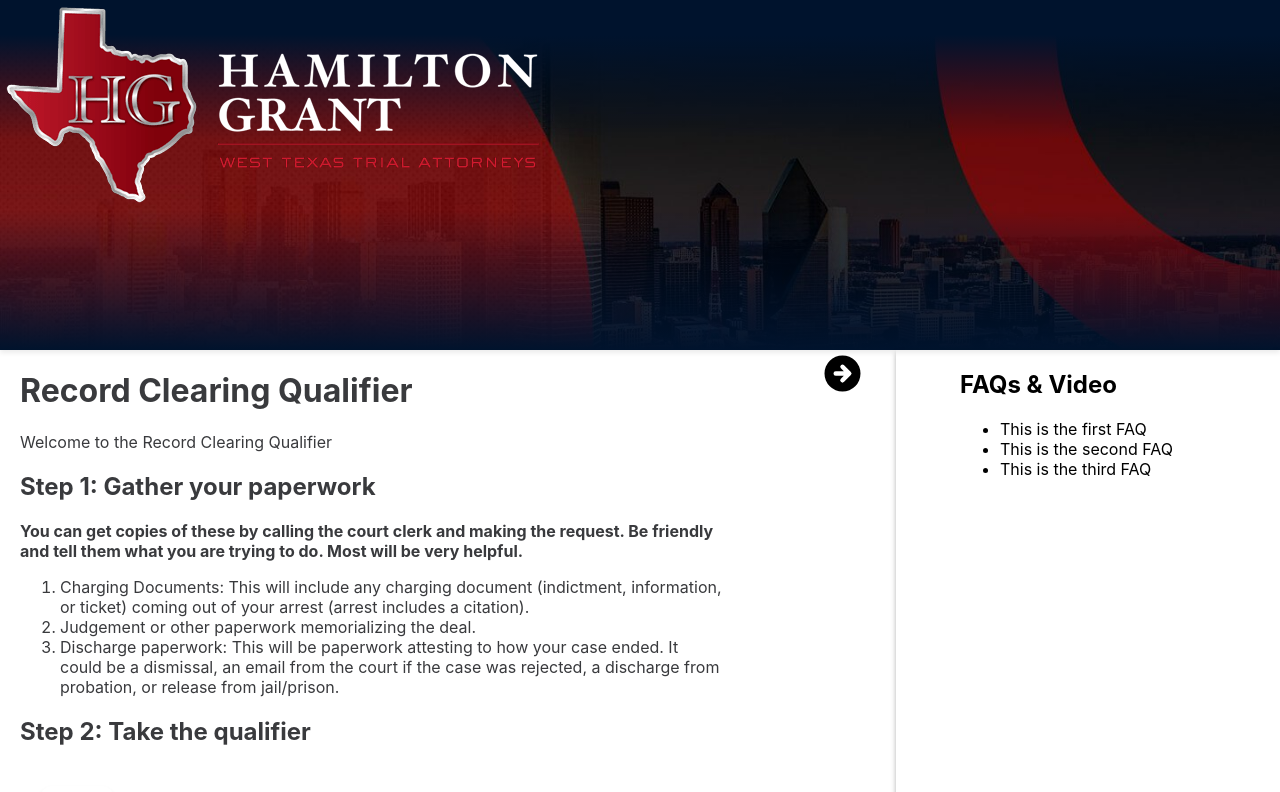
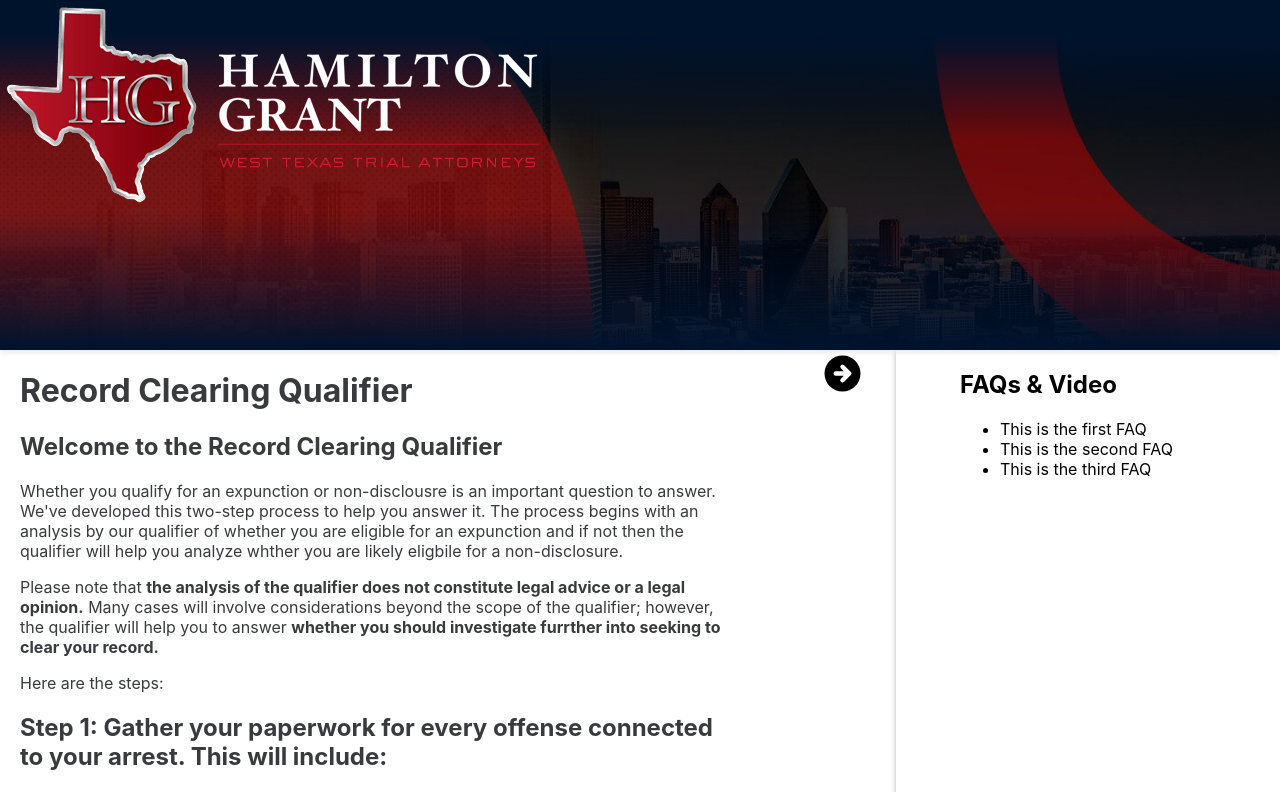
Before and after one commit to william-e43/hg-pipeline, a React (Create React App) app: page / in a window 1280 px wide. Shown: the top 792 px of the page. Built offline with nearby package versions, Linux system fonts and the light colour scheme.

Commit message:
adding legal language and minor styling

```diff
--- a/src/components/EndCases.jsx
+++ b/src/components/EndCases.jsx
@@ -64,7 +64,7 @@ const Q5Qual1 = (props) => {
       <h3>Your case involved driving or boating while intoxicated so you may be eligible for a non-disclosure so long as:</h3>
       <ul>
         <li>You have no prior convictions or deferred adjudications</li>
-        <li>The case you are trying to get sealed is not on the “Big Naughty List”</li>
+        <li>The case you are trying to get sealed is not on the Prohibited Case List</li>
         <li>Your BAC was not listed in the deferred judgment as being above .15</li>
         <li>You were not involved in an accident that included another person in your car or otherwise</li>
         <li>Your wait period will be two years from the date of discharge</li>
@@ -85,7 +85,7 @@ const Q5Qual2 = (props) => {
       <h2>Q5 Qual 2</h2>
       <h3>Your case was a misdemeanor and you were discharged after September 1, 2017 so you may be eligible for a non-disclosure so long as</h3>
       <ul>
-        <li>The case you are trying to get sealed is not on the list of prohibited cases</li>
+        <li>The case you are trying to get sealed is not on the Prohibited Case List</li>
         <li>Your wait period will be 180 days after the date you were sentenced</li>
       </ul>
       <MainNavButtons props={propsObj}/>
@@ -105,11 +105,11 @@ const Q5Qual3 = (props) => {
       <h2>Q5 Qual 3</h2>
       <h3>Your case was a felony so you may be eligible for a non-disclosure so long as</h3>
       <ul>
-        <li>The case you are trying to get sealed is not on “Big Naughty List”</li>
+        <li>The case you are trying to get sealed is not on the “Prohibited Case List”</li>
         <li>Your wait period will be
           <ul>
             <li>Five years from your discharge if the case was a felony</li>
-            <li>Two years from your discharge if the case was covered by any offense labeled by the penal code as 20, 21, 22, 25, 42, 43, or 46</li>
+            <li>Two years from your discharge if the case was covered by any offense labeled by the penal code under sections 20, 21, 22, 25, 42, 43, or 46 (see prohibited case list)</li>
             <li>Immediately if the above does not apply</li>
           </ul></li>
       </ul>
@@ -127,10 +127,10 @@ const Q6Qual1 = (props) => {
   return(
     <div>
       <h2>Q6 Qual 1</h2>
-      <h3>Your case involved misdemeanor driving while intoxicated so you may be eligible for an expunction so long as</h3>
+      <h3>Your case involved misdemeanor driving while intoxicated so you may be eligible for a non-disclousre so long as</h3>
       <ul>
         <li>You have no prior convictions or deferred adjudications</li>
-        <li>Your BAC was not listed in the deferred adjudication judgment as being above .15</li>
+        <li>Your BAC was not listed in the judgment as being above .15</li>
         <li>You were not involved in an accident that included another person in your car or otherwise</li>
         <li>Your wait period will be:
           <ul>
@@ -157,10 +157,10 @@ const Q6Qual2 = (props) => {
       <h3>Your case was a misdemeanor other than a DWI so you may be eligible for a non-disclosure so long as</h3>
       <ul>
         <li>You have no prior convictions or deferred adjudications</li>
-        <li>The case you are trying to get sealed is not on the “Big Naughty List”</li>
+        <li>The case you are trying to get sealed is not on the “Prohibited Case List”</li>
         <li>Your wait period will be:
           <ul>
-            <li>Two years from your discharge if the case was covered by any offense labeled by the penal code as 20, 21, 22, 25, 42, 43, or 46</li>
+            <li>Two years from your discharge if the case was covered by any offense labeled by the penal code under sections 20, 21, 22, 25, 42, 43, or 46 (see prohibited case list)</li>
             <li>Immediately if the above does not apply</li>
           </ul>
         </li>
@@ -202,7 +202,7 @@ const Q7Qual1 = (props) => {
       <h3>Your case involved misdemeanor driving while intoxicated so you may be eligible for a non-disclosure so long as:</h3>
       <ul>
         <li>You have no prior convictions or deferred adjudications</li>
-        <li>Your BAC was not listed in the deferred judgment as being above .15</li>
+        <li>Your BAC was not listed in the judgment as being above .15</li>
         <li>You were not involved in an accident that included another person in your car or otherwise</li>
         <li> Your wait period will be:
           <ul>
@@ -228,11 +228,11 @@ const Q7Qual2 = (props) => {
       <h3>Your case involved a misdemeanor other than a DWI, so you may be eligible for a non-disclosure so long as:</h3>
       <ul>
         <li>You have no prior convictions or deferred adjudications</li>
-        <li>The case you are trying to get sealed is not on the “Big Naughty List”</li>
+        <li>The case you are trying to get sealed is not on the “Prohibited Case List”</li>
         <li>Offense for which order is sought was not violent or sexual in nature with the exception of an offense under penal code 22.01</li>
         <li>Your wait period will be:
           <ul>
-            <li>Two years from your discharge if the case was covered by any offense labeled by the penal code as 20, 21, 22, 25, 42, 43, or 46</li>
+            <li>Two years from your discharge if the case was covered by any offense labeled by the penal code under sections 20, 21, 22, 25, 42, 43, or 46 (see prohibited case list)</li>
             <li>Immediately if the above does not apply</li>
           </ul>
         </li>
--- a/src/components/Home.jsx
+++ b/src/components/Home.jsx
@@ -6,18 +6,18 @@ const Home = (props) => {
   return(
     <div>
       <h1>Record Clearing Qualifier</h1>
+        <h2>Welcome to the Record Clearing Qualifier</h2>
+        <p>Whether you qualify for an expunction or non-disclousre is an important question to answer. We've developed this two-step process to help you answer it. The process begins with an analysis by our qualifier of whether you are eligible for an expunction and if not then the qualifier will help you analyze whther you are likely eligbile for a non-disclosure.</p>
+        <p>Please note that <b>the analysis of the qualifier does not constitute legal advice or a legal opinion.</b> Many cases will involve considerations beyond the scope of the qualifier; however, the qualifier will help you to answer <b>whether you should investigate furrther into seeking to clear your record.</b></p>
+        <p>Here are the steps: </p>
         <div>
-          Welcome to the Record Clearing Qualifier
-        </div>
-        <div>
-          <h2>Step 1: Gather your paperwork</h2>
+          <h2>Step 1: Gather your paperwork <b>for every offense connected to your arrest.</b> This will include: </h2>
           <span><b>You can get copies of these by calling the court clerk and making the request. Be friendly and tell them what you are trying to do. Most will be very helpful.</b></span>
-          <ol>
-            <li><span>Charging Documents: This will include any charging document (indictment, information, or ticket)
-               coming out of your arrest (arrest includes a citation).</span></li>
-            <li>Judgement or other paperwork memorializing the deal.</li>
-            <li><span>Discharge paperwork: This will be paperwork attesting to how your case ended. It could be a dismissal, an email from the court if the case was rejected, a discharge from probation, or release from jail/prison.</span></li>
-          </ol>
+          <ul>
+            <li><b>Charging Documents: </b>This will include any charging document (indictment, information, or ticket) coming out of your arrest <b>(arrest includes a citation)</b></li>
+            <li><b>Judgement </b> or other paperwork memorializing the deal</li>
+            <li><b>Discharge Paperwork: </b> This will be paperwork attesting to how your case ended. It could be a dismissal, an email from the court if the case was rejected, a discharge from probation or release from jail prison.</li>
+          </ul>
           <h2>Step 2: Take the qualifier</h2>
           <ButtonWrapper>
             <StyledLink to="/q1"><SubmitButton>Start</SubmitButton></StyledLink>
--- a/src/components/Questions.jsx
+++ b/src/components/Questions.jsx
@@ -24,7 +24,7 @@ let Q1 =(props) => {
           <li>Violations of a penal ordinance of a political subdivision</li>
           </ul>
         </li><br></br>
-        <li>Case dismissed through:
+        <li>Or, was your case dismissed through:
           <ul>
           <li>Teen Court</li>
           <li>Class C misdemeanor ending in successful completion of deferred adjudication</li>
--- a/src/style.js
+++ b/src/style.js
@@ -20,7 +20,8 @@ text-decoration: inherit;
 color: inherit;
 `
 export const Button = styled.button`
-  height: 112.5px;
+  min-height: 112.5px;
+  height: auto;
   width: 120px;
   border-radius: 12px;
   border: 12px;
@@ -55,7 +56,7 @@ export const ModalWrapper = styled.div`
   height: auto;
   width: auto;
   display: flex;
-  justify-content: center;
+  justify-content: start;
   align-items: start;
   grid-area:  3 / 10 / span 10 / span 1;
   &:click ${ModalButton} {
```
